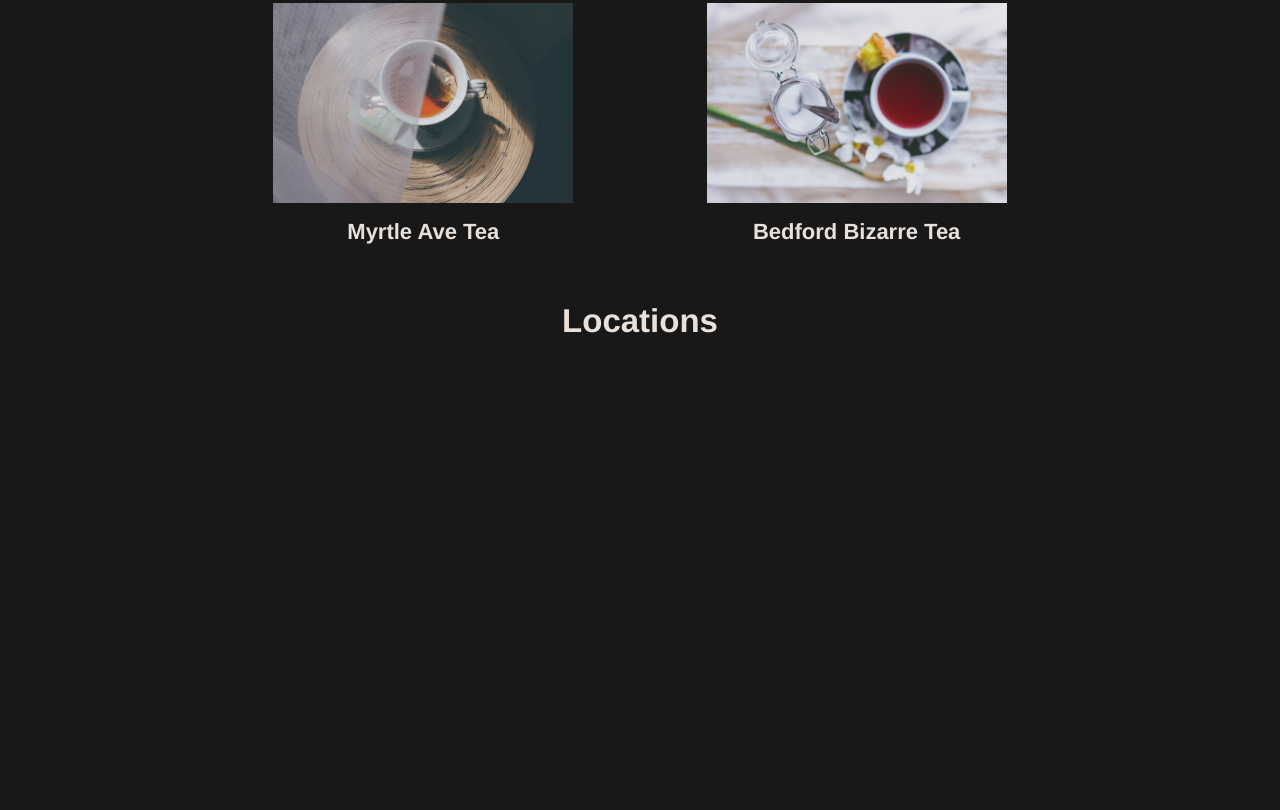
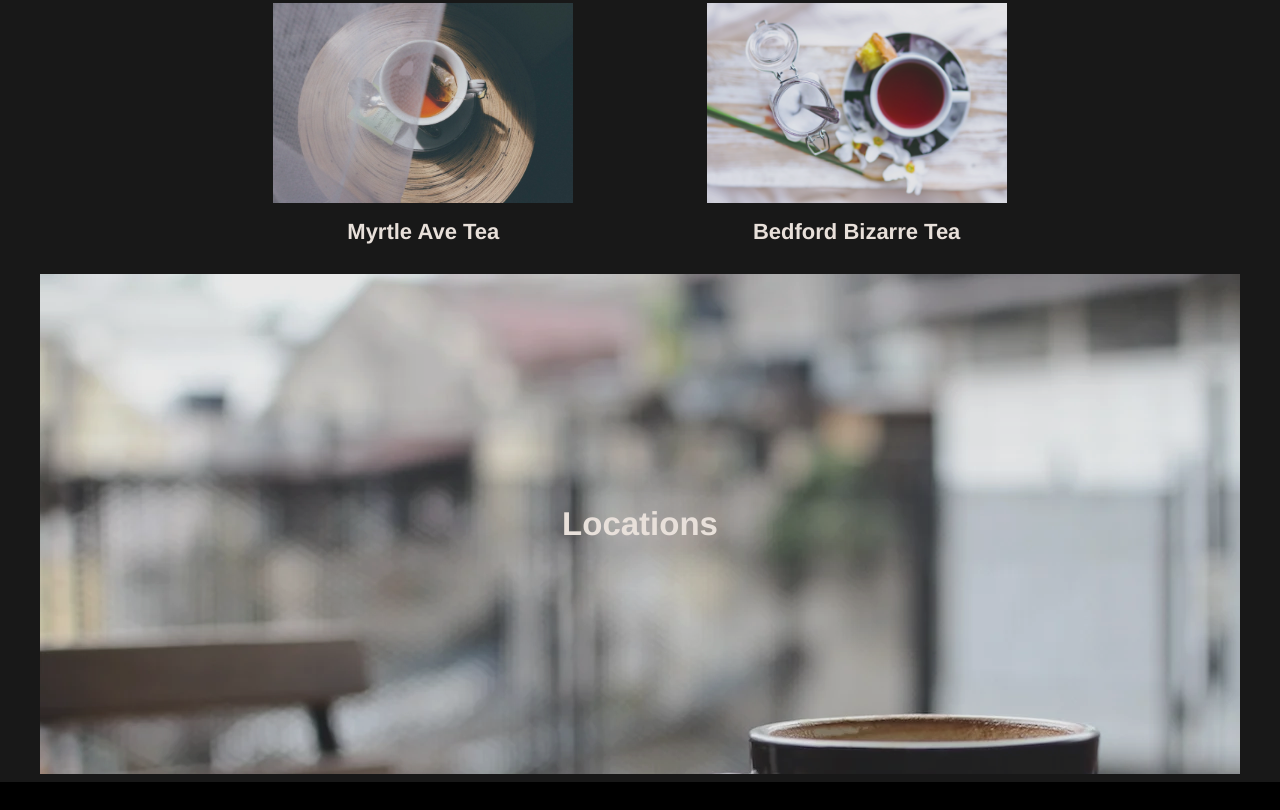
Before and after one commit to YusafOsei-Bonsu/tea-cozy-website, a plain HTML site: page index.html in a window 1280 px wide. Shown: the part 1196-2006 px from the top of the page. After the commit the page ends 1978 px from the top, so only its background shows below. Drawn offline with Linux system fonts and the light colour scheme.

Commit message:
Centering header of location section

```diff
--- a/resources/styles/styles.css
+++ b/resources/styles/styles.css
@@ -71,7 +71,11 @@ header nav ul li {
 /* Location section */
 
 #location {
+    display: flex;
+    justify-content: center;
+    align-items: center;
     height: 500px;
     width: 1200px;
     margin: auto;
+    background-image: url('../images/img-locations-background.jpg');
 }
```
